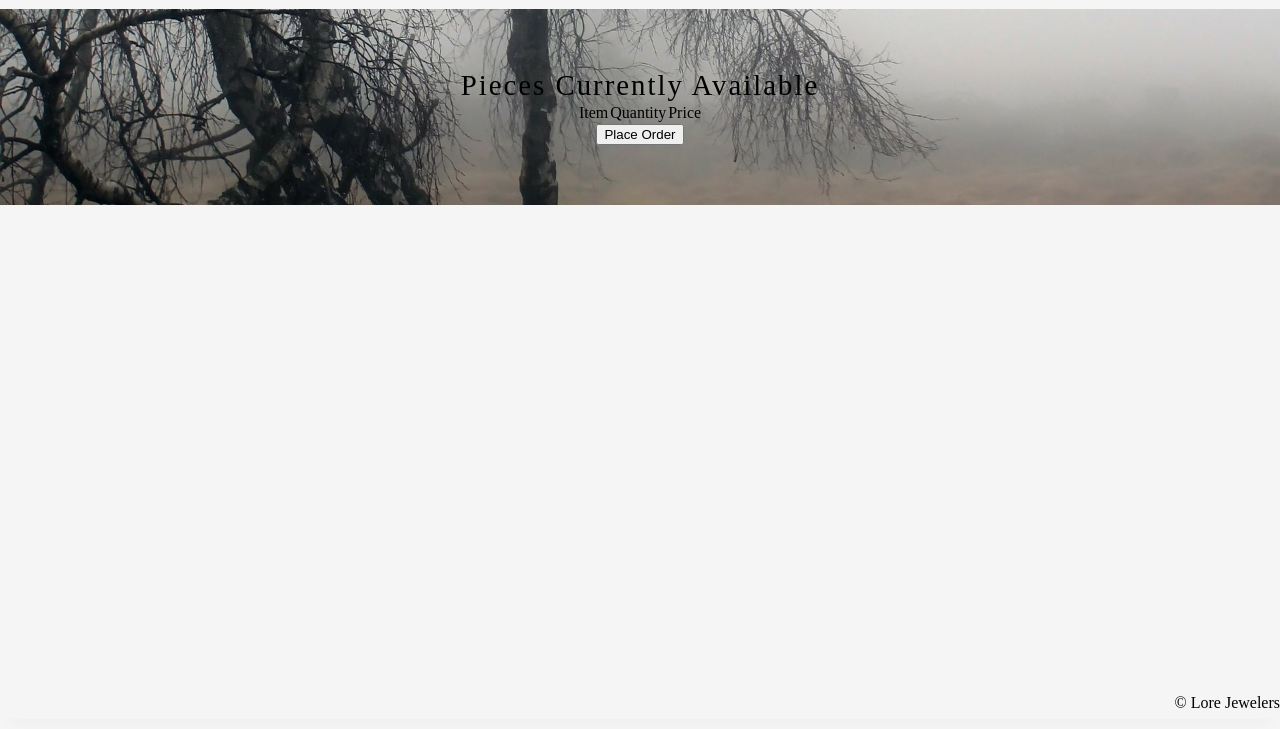
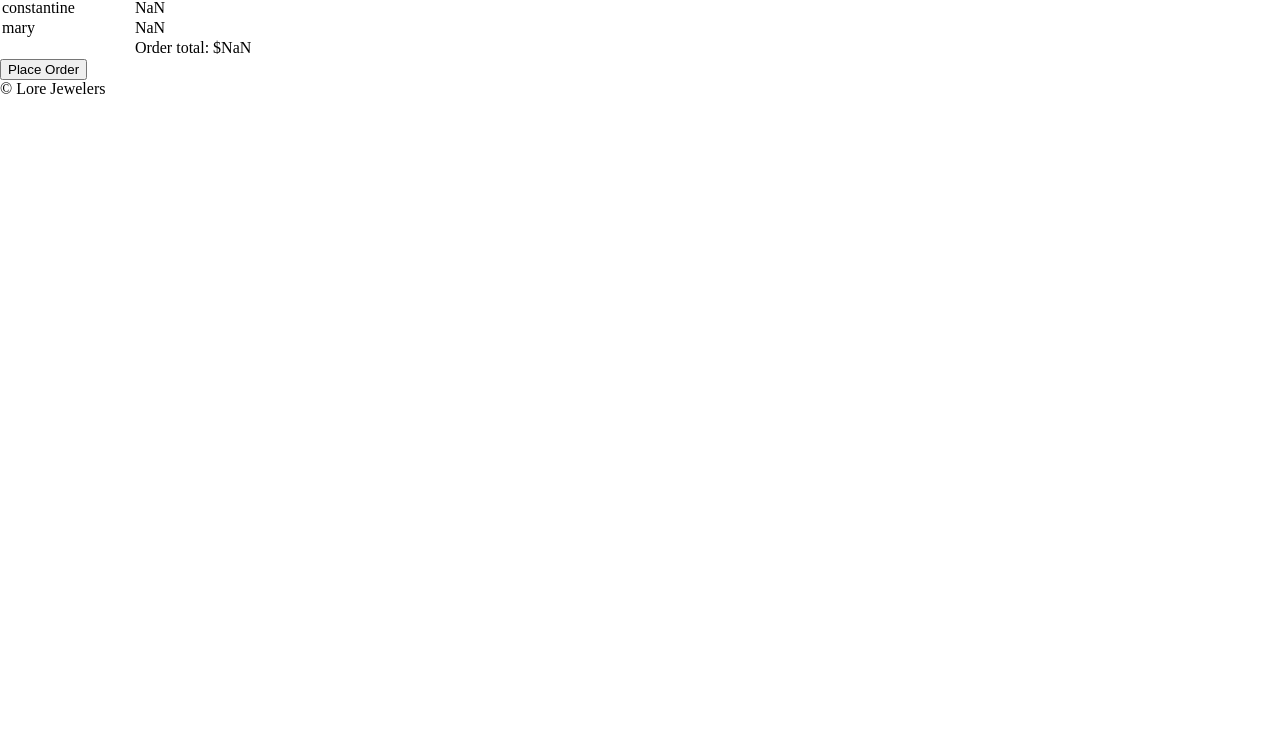
Before and after one commit to katilyn-wiggins/lab-06-e-commerce-site, a plain HTML site: page cart/index.html in a window 1280 px wide. Shown: the part 81-810 px from the top of the page. Drawn offline with Linux system fonts and the light colour scheme; files that its build step writes are made by us from their sources; a web font is replaced by a local one.

Commit message:
i broke it

```diff
--- a/cart/cart-data.js
+++ b/cart/cart-data.js
@@ -1,18 +1,18 @@
-export const shoppingCart = [
+export const cart = [
     {
         id: 1,
-        quantity: 4,
+        amount: 1
     },
     {
-        id: 5,
-        quantity: 6,
+        id: 2,
+        amount: 3
     },
     {
         id: 3,
-        quantity: 1,
+        amount: 1
     },
     {
-        id: 6,
-        quantity: 2,
+        id: 4,
+        amount: 2,
     }
 ];
--- a/cart/cart.js
+++ b/cart/cart.js
@@ -0,0 +1,34 @@
+import { jewelry } from '../Products/data.js';
+import { cart } from './cart-data.js';
+
+import { findByID, calcItemTotal } from '../utils.js';
+import { renderCart } from './render-cart-items.js';
+
+const table = document.querySelector('table');
+
+let total = 0;
+
+for (let item of cart) {
+
+    const jewels = findByID(item.id, jewelry);
+
+    const totalForThisItem = calcItemTotal(cart.amount, jewels.price);
+
+    total = total + totalForThisItem;
+
+    const tableRow = renderCart(cart, jewels);
+
+    table.append(tableRow);
+}
+
+
+const tr = document.createElement('tr');
+const td1 = document.createElement('td');
+const td2 = document.createElement('td');
+const td3 = document.createElement('td');
+
+td3.textContent = `Order total: $${total}`;
+
+tr.append(td1, td2, td3);
+
+table.append(tr);
--- a/cart/index.html
+++ b/cart/index.html
@@ -8,7 +8,6 @@
     <link rel="preconnect" href="https://fonts.gstatic.com">
     <link href="https://fonts.googleapis.com/css2?family=Vollkorn+SC:wght@400;600;900&display=swap" rel="stylesheet">
     <link rel="stylesheet" href="../styles/reset.css">
-    <link rel="stylesheet" href="products.css">
 
     <title>Lore Jewelers</title>
 </head>
@@ -19,7 +18,6 @@
     </header>
     <main>
         <section class="main-section">
-            <h2>Pieces Currently Available</h2>
             <table>
                 <tr>
                     <th>Item</th>
@@ -34,7 +32,7 @@
         <div class="copy gutter-right">&copy; Lore Jewelers</div>
     </footer>
 
-    <script type="module" src="app.js"></script>
+    <script type="module" src="cart.js"></script>
 </body>
 
 </html>
--- a/cart/render-cart-items.js
+++ b/cart/render-cart-items.js
@@ -1,7 +1,7 @@
 import { calcItemTotal } from '../utils.js';
 
-export function renderCart(shoppingCart, jewelry) {
-    let quantity = shoppingCart.quantity;
+export function renderCart(cart, jewelry) {
+
 
     const tableRow = document.createElement('tr');
     tableRow.classList.add('table-row');
@@ -12,11 +12,13 @@ export function renderCart(shoppingCart, jewelry) {
 
     const itemQuantity = document.createElement('td');
     itemQuantity.classList.add('item-quantity');
-    itemQuantity.textContent = quantity;
+    itemQuantity.textContent = cart.amount;
+
+    // shoppingCart.quantity
 
     const itemTotalPrice = document.createElement('td');
     itemTotalPrice.classList.add('item-total-price');
-    itemTotalPrice.textContent = calcItemTotal(quantity, jewelry.price);
+    itemTotalPrice.textContent = calcItemTotal(cart.amount, jewelry.price);
 
     tableRow.append(itemName, itemQuantity, itemTotalPrice);
     return tableRow;
--- a/utils.js
+++ b/utils.js
@@ -2,10 +2,8 @@ export function findByID(id, array) {
 
     for (let item of array) {
 
-        if (array.id === id); {
-
+        if (item.id === id) {
             return item;
-
         }
     }
 }
```
